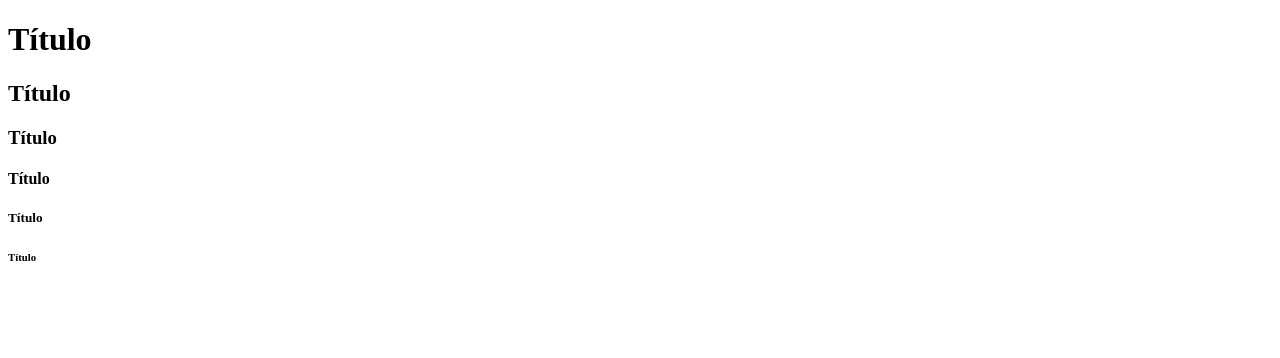
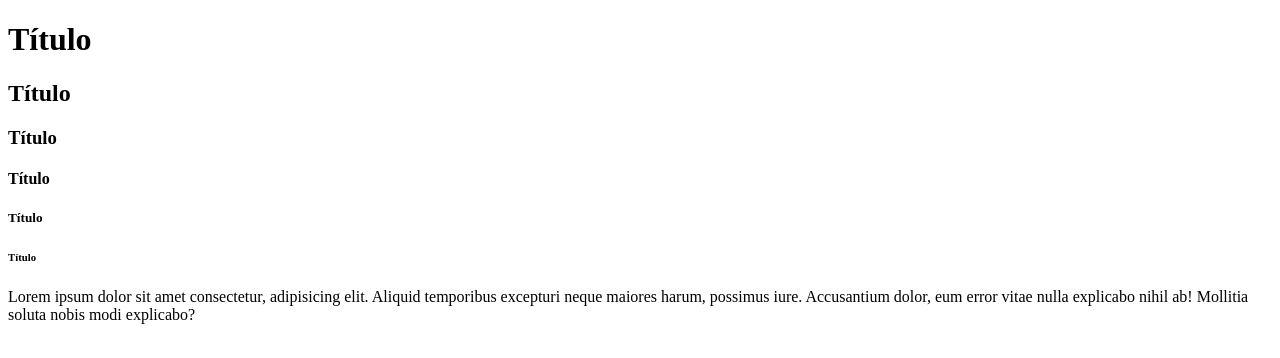
Before and after one commit to Tiramisyuri/tmy007, a plain HTML site: page index.html in a window 1280 px wide. Drawn offline with Linux system fonts and the light colour scheme.

Commit message:
inserindo um paragrafo

```diff
--- a/index.html
+++ b/index.html
@@ -12,5 +12,7 @@
     <h4>Título</h4>
     <h5>Título</h5>
     <h6>Título</h6>
+
+    <p>Lorem ipsum dolor sit amet consectetur, adipisicing elit. Aliquid temporibus excepturi neque maiores harum, possimus iure. Accusantium dolor, eum error vitae nulla explicabo nihil ab! Mollitia soluta nobis modi explicabo?</p>
 </body>
 </html>
```
